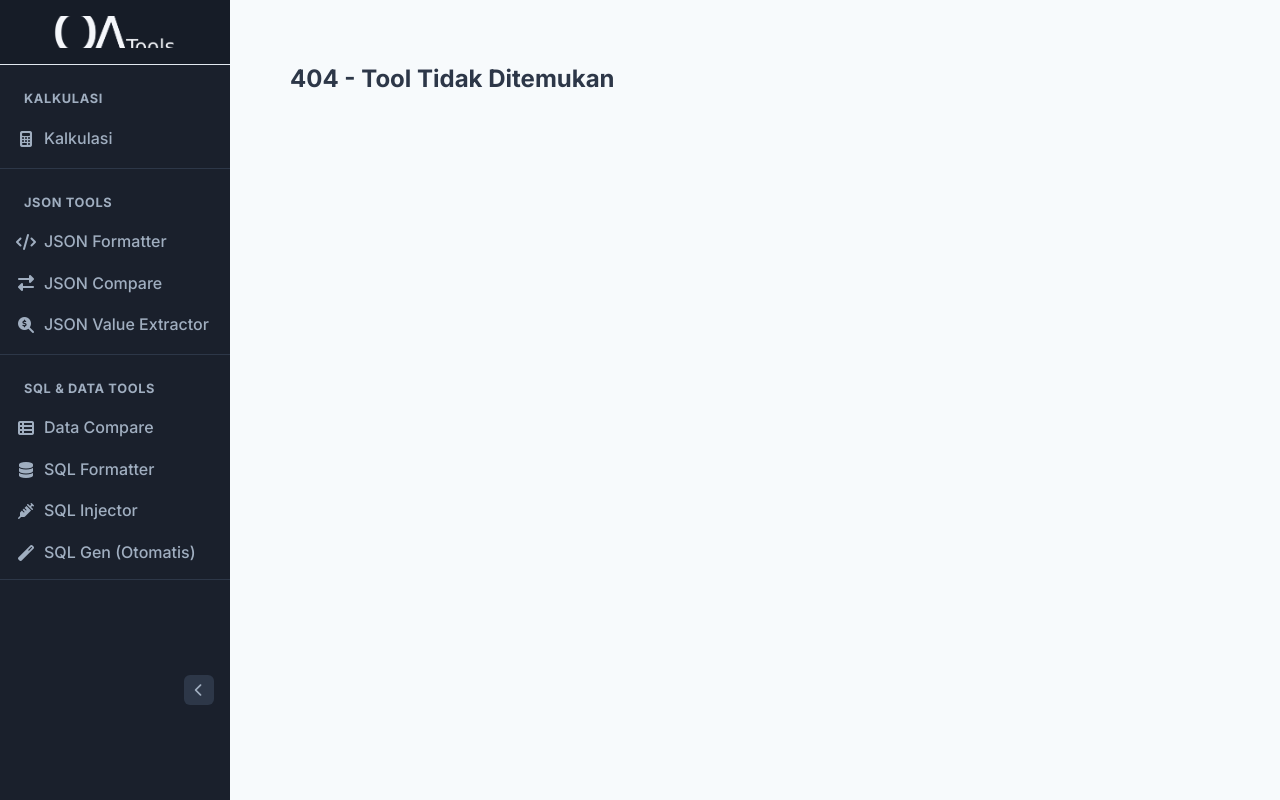
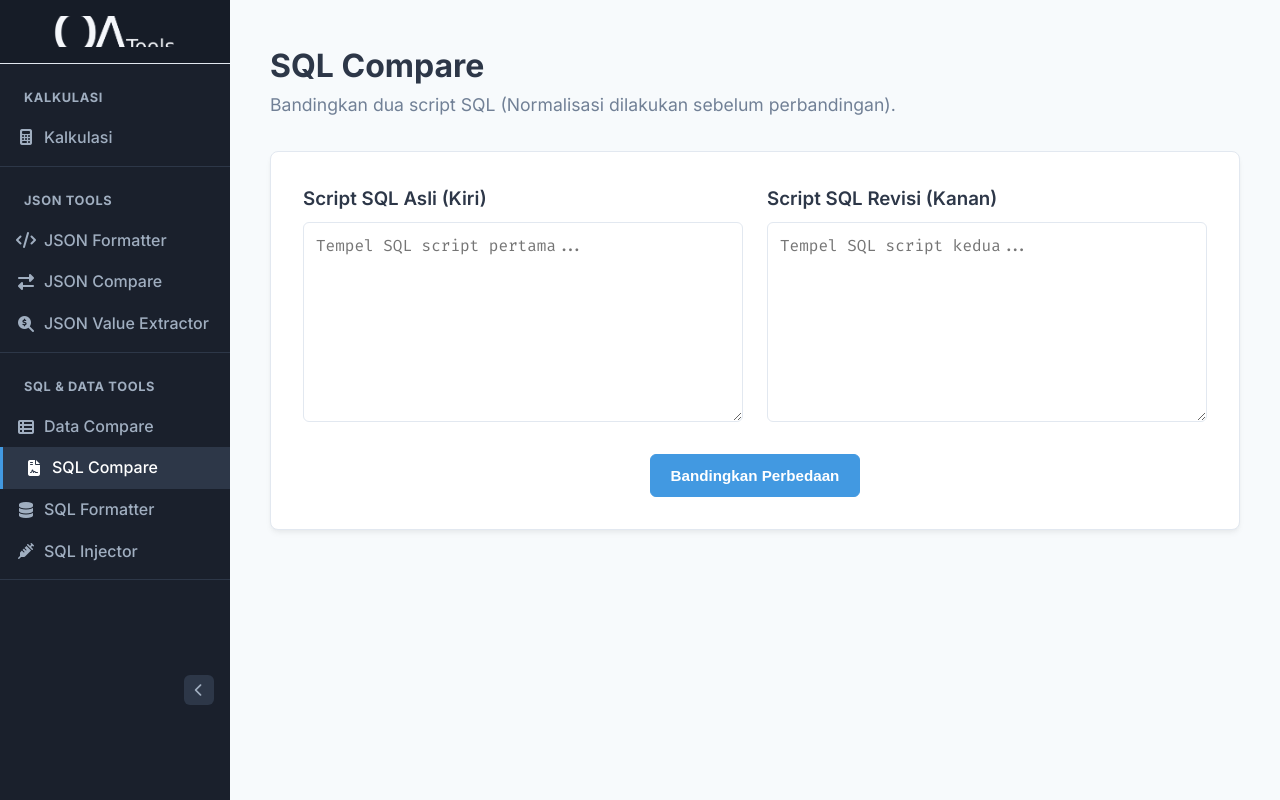
Before and after one commit to rifqi23ahmad/QATools, a React (Vite) app: page /sql-compare in a window 1280 px wide. Built offline with nearby package versions, Linux system fonts and the light colour scheme.

Commit message:
add sql compare

```diff
--- a/src/toolConfig.jsx
+++ b/src/toolConfig.jsx
@@ -18,8 +18,8 @@ import WordingCompare from './tools/WordingCompare.jsx';
 import SqlScriptGeneratorOtomatis from './tools/SqlScriptGeneratorOtomatis';
 import SqlScriptGenerator from './tools/SQLScriptGenerator';
 import CalculationTools from './tools/CalculationTools.jsx';
-
-// HAPUS: import DocumentCompare from './tools/DocumentCompare.jsx';
+// Import SQLCompare BARU
+import SqlCompare from './tools/SQLCompare'; // <--- BARU
 
 
 /**
@@ -45,6 +45,7 @@ export const toolGroups = [
     title: 'SQL & Data Tools',
     tools: [
       { id: 'DataCompare', path: '/data-compare', name: 'Data Compare', icon: 'fa-table-list' },
+      { id: 'SqlCompare', path: '/sql-compare', name: 'SQL Compare', icon: 'fa-file-contract' }, // <--- BARU
       { id: 'SqlFormatter', path: '/sql-formatter', name: 'SQL Formatter', icon: 'fa-database' },
       { id: 'SqlInjector', path: '/sql-injector', name: 'SQL Injector', icon: 'fa-syringe' },
       { id: 'SqlScriptGeneratorOtomatis', path: '/sql-gen-otomatis', name: 'SQL Gen (Otomatis)', icon: 'fa-magic' },
@@ -80,6 +81,7 @@ export const toolComponentMap = {
 
   // SQL & Data Tools
   DataCompare: DataCompare,
+  SqlCompare: SqlCompare, // <--- BARU
   SqlFormatter: SqlFormatter,
   SqlInjector: SqlInjector,
   SqlScriptGeneratorOtomatis: SqlScriptGeneratorOtomatis,
--- /dev/null
+++ b/src/tools/SQLCompare.jsx
@@ -0,0 +1,216 @@
+// rifqi23ahmad/qatools/QATools-23f58cb6759358f5ec1bd5eeff1341dcbbbf1d92/src/tools/SQLCompare.jsx
+
+import React, { useState } from 'react';
+
+// Helper untuk membersihkan dan menormalkan SQL sebelum diff.
+// Ini menghilangkan komentar, menormalkan spasi, dan mengubah keyword menjadi baris baru.
+function normalizeSql(sql) {
+    if (!sql) return '';
+    // 1. Hapus komentar (-- single line atau /* multi-line */)
+    let cleaned = sql.replace(/--.*$/gm, '').replace(/\/\*[\s\S]*?\*\//g, '');
+    // 2. Normalisasi spasi: ganti newline, tab dengan spasi, lalu kompres spasi berulang
+    cleaned = cleaned.replace(/[\r\n\t]/g, ' ').replace(/\s+/g, ' ').trim();
+    // 3. Tambahkan newline setelah beberapa karakter kunci untuk membuatnya lebih mudah dibaca/diff.
+    cleaned = cleaned.replace(/; /g, ';\n').replace(/, /g, ',\n');
+    cleaned = cleaned.replace(/FROM|WHERE|JOIN|SELECT|INSERT|UPDATE|DELETE|SET|VALUES|AND|OR|GROUP BY|ORDER BY/gi, '\n$& ');
+    cleaned = cleaned.replace(/\s+/g, ' ').trim();
+
+    return cleaned.toUpperCase();
+}
+
+function SqlCompare() {
+  const [input1, setInput1] = useState('');
+  const [input2, setInput2] = useState('');
+
+  const [outputLeft, setOutputLeft] = useState('');
+  const [outputRight, setOutputRight] = useState('');
+  const [summary, setSummary] = useState([]);
+  const [showResults, setShowResults] = useState(false);
+
+  const escapeHtml = (text) => text ? text.replace(/</g, '&lt;').replace(/>/g, '&gt;') : '';
+
+  const createLineHtml = (pane, lineNumber, content, type, isPreformatted = false) => {
+    const finalContent = isPreformatted ? content : escapeHtml(content);
+    return `<div class="diff-line ${type}" id="diff-${pane}-line-${lineNumber}">` +
+           `<div class="line-number">${lineNumber}</div>` +
+           `<div class="line-content">${finalContent || '&nbsp;'}</div>` +
+           `</div>`;
+  };
+
+  const handleCompare = () => {
+    if (!input1 || !input2) {
+      alert('Error: Harap masukkan kedua script SQL.');
+      return;
+    }
+
+    // Normalisasi SQL untuk mendapatkan hasil perbandingan yang lebih baik
+    const str1 = normalizeSql(input1);
+    const str2 = normalizeSql(input2);
+
+    if (typeof diff_match_patch === 'undefined') {
+      alert('Error: Pustaka diff_match_patch tidak dimuat.');
+      return;
+    }
+
+    const dmp = new diff_match_patch();
+    const lineDiffs = dmp.diff_linesToChars_(str1, str2);
+    const diffs = dmp.diff_main(lineDiffs.chars1, lineDiffs.chars2, false);
+    dmp.diff_charsToLines_(diffs, lineDiffs.lineArray);
+
+    let htmlLeft = '', htmlRight = '';
+    let lineNumLeft = 1, lineNumRight = 1;
+    let changes = [];
+
+    for (let i = 0; i < diffs.length; i++) {
+        const [op, data] = diffs[i];
+        const lines = data.split('\n').filter(l => l);
+        const nextDiff = (i + 1 < diffs.length) ? diffs[i+1] : null;
+
+        if (op === -1 && nextDiff && nextDiff[0] === 1) {
+            const data2 = nextDiff[1];
+            const lines2 = data2.split('\n').filter(l => l);
+            if (lines.length === 1 && lines2.length === 1) {
+                const wordDiffs = dmp.diff_main(lines[0], lines2[0]);
+                dmp.diff_cleanupSemantic(wordDiffs);
+                const leftContent = wordDiffs.map(([op, text]) => op !== 1 ? `<span class="${op === -1 ? 'highlight' : ''}">${escapeHtml(text)}</span>` : '').join('');
+                const rightContent = wordDiffs.map(([op, text]) => op !== -1 ? `<span class="${op === 1 ? 'highlight' : ''}">${escapeHtml(text)}</span>` : '').join('');
+
+                changes.push({ type: 'changed', lineLeft: lineNumLeft, lineRight: lineNumRight, text: lines[0] });
+                htmlLeft += createLineHtml('left', lineNumLeft++, leftContent, 'changed', true);
+                htmlRight += createLineHtml('right', lineNumRight++, rightContent, 'changed', true);
+                i++;
+                continue;
+            }
+        }
+
+        if (op === 0) {
+            lines.forEach(line => {
+                htmlLeft += createLineHtml('left', lineNumLeft++, line, 'context');
+                htmlRight += createLineHtml('right', lineNumRight++, line, 'context');
+            });
+        } else if (op === -1) {
+            lines.forEach(line => {
+                changes.push({ type: 'removed', lineLeft: lineNumLeft, lineRight: lineNumRight, text: line });
+                htmlLeft += createLineHtml('left', lineNumLeft++, line, 'removed');
+                htmlRight += createLineHtml('right', lineNumRight++, '&nbsp;', 'placeholder');
+            });
+        } else if (op === 1) {
+             lines.forEach(line => {
+                changes.push({ type: 'added', lineLeft: lineNumLeft, lineRight: lineNumRight, text: line });
+                htmlRight += createLineHtml('right', lineNumRight++, line, 'added');
+                htmlLeft += createLineHtml('left', lineNumLeft++, '&nbsp;', 'placeholder');
+            });
+        }
+    }
+
+    setOutputLeft(htmlLeft);
+    setOutputRight(htmlRight);
+    setSummary(changes);
+    setShowResults(true);
+  };
+
+  // Handler untuk meng-highlight dan scroll (menggunakan style JSONCompare)
+  const handleSummaryClick = (lineLeft, lineRight) => {
+    const targetLeft = document.getElementById(`diff-left-line-${lineLeft}`);
+    const targetRight = document.getElementById(`diff-right-line-${lineRight}`);
+
+    const highlightElement = (element) => {
+      if (element) {
+        element.scrollIntoView({ behavior: 'smooth', block: 'center' });
+        element.classList.add('line-highlighted');
+        setTimeout(() => {
+          element.classList.remove('line-highlighted');
+        }, 2500);
+      }
+    };
+
+    highlightElement(targetLeft);
+    highlightElement(targetRight);
+  };
+
+  return (
+    <div id="SqlCompare">
+      <div className="tool-header">
+        <h1>SQL Compare</h1>
+        <p>Bandingkan dua script SQL (Normalisasi dilakukan sebelum perbandingan).</p>
+      </div>
+      <div className="card">
+        <div className="grid grid-cols-2">
+          <div>
+            <h3 style={{ fontWeight: 600, marginBottom: '0.5rem' }}>Script SQL Asli (Kiri)</h3>
+            <textarea
+              id="sql-compare-input1"
+              className="textarea textarea-editor"
+              style={{ height: '25vh' }}
+              placeholder="Tempel SQL script pertama..."
+              value={input1}
+              onChange={(e) => setInput1(e.target.value)}
+            />
+          </div>
+          <div>
+            <h3 style={{ fontWeight: 600, marginBottom: '0.5rem' }}>Script SQL Revisi (Kanan)</h3>
+            <textarea
+              id="sql-compare-input2"
+              className="textarea textarea-editor"
+              style={{ height: '25vh' }}
+              placeholder="Tempel SQL script kedua..."
+              value={input2}
+              onChange={(e) => setInput2(e.target.value)}
+            />
+          </div>
+        </div>
+        <div style={{ textAlign: 'center', marginTop: '1.5rem' }}>
+          <button id="sql-compare-btn" className="button primary" onClick={handleCompare}>
+            Bandingkan Perbedaan
+          </button>
+        </div>
+      </div>
+
+      {showResults && (
+        <div id="compare-results-section" style={{ marginTop: '2rem' }}>
+          <div className="diff-layout">
+            <div className="diff-view">
+              <div className="diff-pane">
+                <div className="diff-pane-header">SQL Asli (Normalisasi)</div>
+                <pre
+                  id="sql-compare-output-left"
+                  className="diff-output"
+                  dangerouslySetInnerHTML={{ __html: outputLeft }}
+                />
+              </div>
+              <div className="diff-pane">
+                <div className="diff-pane-header">SQL Revisi (Normalisasi)</div>
+                <pre
+                  id="sql-compare-output-right"
+                  className="diff-output"
+                  dangerouslySetInnerHTML={{ __html: outputRight }}
+                />
+              </div>
+            </div>
+            <div className="diff-summary-sidebar">
+              <h3 id="summary-header">Ditemukan {summary.length} perbedaan</h3>
+              <div id="summary-list" className="summary-list">
+                {summary.map((c, index) => {
+                  const cleanText = escapeHtml(c.text.trim().substring(0, 50));
+                  const lineDisplay = c.type === 'added' ? c.lineRight : c.lineLeft;
+                  return (
+                    <div
+                      key={index}
+                      className={`summary-list-item item-${c.type} clickable-summary`}
+                      onClick={() => handleSummaryClick(c.lineLeft, c.lineRight)}
+                    >
+                      <strong>{c.type.charAt(0).toUpperCase() + c.type.slice(1)}</strong> pada baris {lineDisplay}
+                      <code>...{cleanText}...</code>
+                    </div>
+                  );
+                })}
+              </div>
+            </div>
+          </div>
+        </div>
+      )}
+    </div>
+  );
+}
+
+export default SqlCompare;
```
